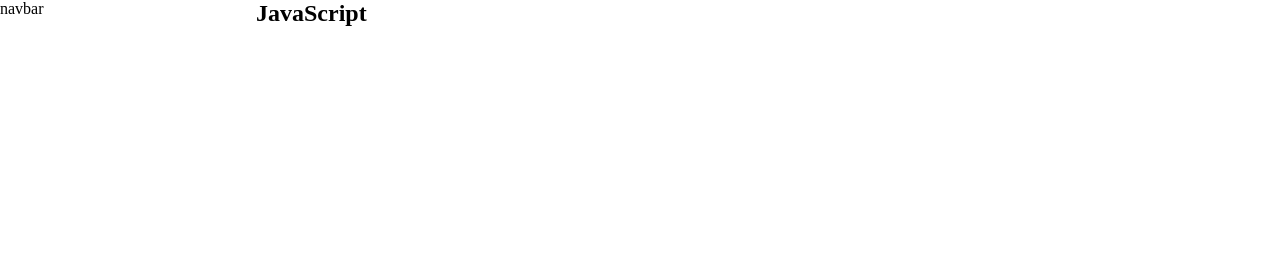
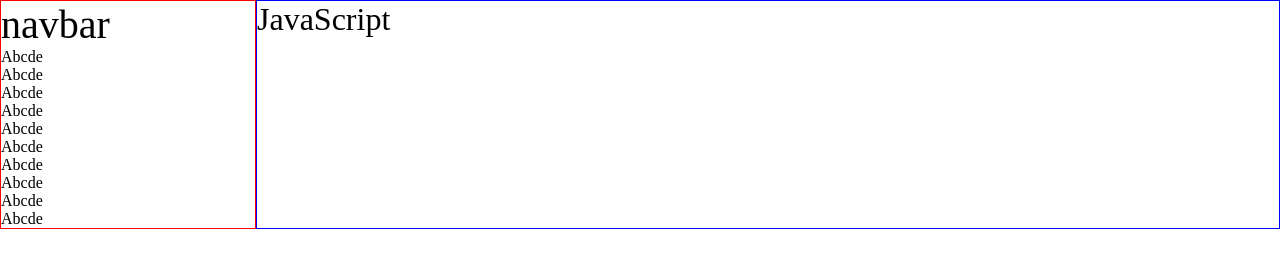
Before and after one commit to JohanCodeForFun/algorithms-and-data-structures, a plain HTML site: page freecodecamp/ResponsiveWebDesign/technical-documentation-page/index.html in a window 1280 px wide. Drawn offline with Linux system fonts and the light colour scheme.

Commit message:
added ul list for navbar

```diff
--- a/freecodecamp/ResponsiveWebDesign/technical-documentation-page/index.html
+++ b/freecodecamp/ResponsiveWebDesign/technical-documentation-page/index.html
@@ -10,13 +10,28 @@
 <body>
     <main id="main-doc">
         <nav id="navbar">
-            navbar
+            <header>navbar</header>
+            <ul>
+                <li><a href="#"></a>Abcde</li>
+                <li><a href="#"></a>Abcde</li>
+                <li><a href="#"></a>Abcde</li>
+                <li><a href="#"></a>Abcde</li>
+                <li><a href="#"></a>Abcde</li>
+                <li><a href=""></a>Abcde</li>
+                <li><a href=""></a>Abcde</li>
+                <li><a href=""></a>Abcde</li>
+                <li><a href=""></a>Abcde</li>
+                <li><a href=""></a>Abcde</li>
+            </ul>
+
         </nav>
 
         <section id="main-container">
 
             <section class="main-section">
-                <h2 id="JavaScript">JavaScript</h2>
+                <header id="JavaScript">
+                        JavaScript
+                </header>
                 <p>
 
                 </p>
--- a/freecodecamp/ResponsiveWebDesign/technical-documentation-page/styles.css
+++ b/freecodecamp/ResponsiveWebDesign/technical-documentation-page/styles.css
@@ -13,8 +13,18 @@
 
 #navbar {
     grid-area: navbar;
+    border: 1px solid red;
 }
 
 #main-container {
     grid-area: mainSection;
+    border: 1px blue solid;
 }
+
+nav > header {
+    font-size: 2.5rem;
+}
+
+section > header {
+    font-size: 2rem;
+}
```
